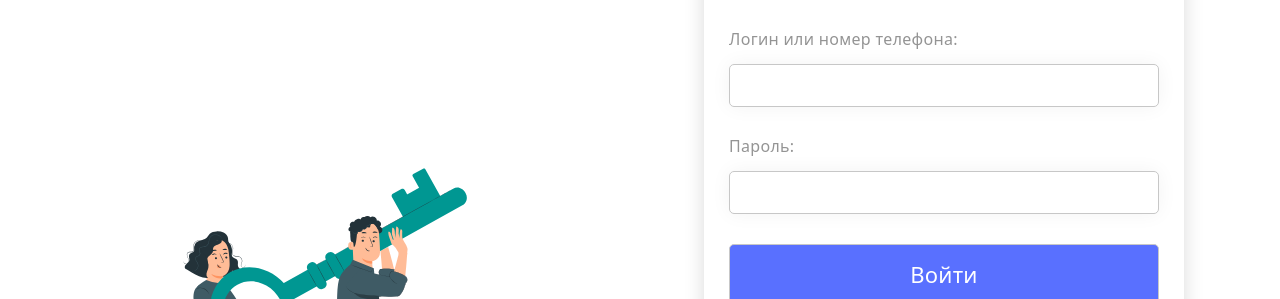
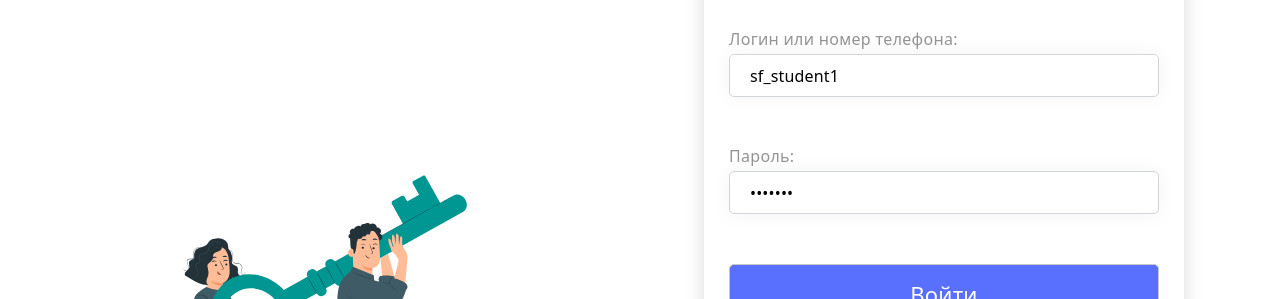
Before and after one commit to Type-Of-Null/Scan_React_Skillfactory, a React (Vite) app: page /auth in a window 1280 px wide. Shown: the part 222-521 px from the top of the page. Built offline with nearby package versions, Linux system fonts and the light colour scheme.

Commit message:
Login validation and token receipt

```diff
--- a/package.json
+++ b/package.json
@@ -11,9 +11,12 @@
   },
   "dependencies": {
     "@tailwindcss/vite": "^4.1.10",
+    "axios": "^1.11.0",
+    "mobx-react-lite": "^4.1.0",
     "react": "^19.1.0",
     "react-datepicker": "^8.4.0",
     "react-dom": "^19.1.0",
+    "react-hook-form": "^7.62.0",
     "react-responsive": "^10.0.1",
     "react-router-dom": "^7.6.3",
     "tailwindcss": "^4.1.10",
--- a/src/components/Auth/FormAuth.jsx
+++ b/src/components/Auth/FormAuth.jsx
@@ -1,17 +1,53 @@
-import { NavLink, Link } from "react-router-dom";
+import { NavLink, Link, useNavigate } from "react-router-dom";
 import lock from "../../assets/img/svg/Lock.svg";
 import google from "../../assets/img/svg/google.svg";
 import facebook from "../../assets/img/svg/facebook.svg";
 import yandex from "../../assets/img/svg/yandex.svg";
+import { observer } from "mobx-react-lite";
+import { useForm } from "react-hook-form";
+import { useAuthStore } from "../../stores";
+import { useEffect } from "react";
 
-export default function FormAuth() {
+const FormAuth = observer(() => {
+  const DEFAULT_VALUES = {
+    login: "sf_student1",
+    password: "4i2385j",
+  };
+  const authStore = useAuthStore();
+  const navigate = useNavigate();
+
+  // useEffect(() => {
+  //   store.userStore.token && navigate("/");
+  // });
+
+  const onSubmit = (data) => {
+    authStore.setLogin(data.login);
+    authStore.setPassword(data.password);
+    authStore.getToken();
+    console.log(data);
+    reset();
+  };
+
+  const {
+    register,
+    handleSubmit,
+    reset,
+    formState: { errors, isValid },
+  } = useForm({
+    mode: "onChange",
+    defaultValues: DEFAULT_VALUES,
+  });
+
   const inputStyle =
-    "my-[15px] h-[43px] rounded-[5px] border border-[#c7c7c7] px-5 text-base tracking-[0.01em] shadow-[0_0_20px_rgba(0,0,0,0.05)]";
+    "my-[5px] h-[43px] rounded-[5px] focus:border-blue-500 focus:outline-none border border-gray-300  px-5 text-base text-black tracking-[0.01em] shadow-[0_0_20px_rgba(0,0,0,0.05)]";
   const labelStyle =
     "relative mb-[15px] flex w-full flex-col text-[16px] leading-[19px] tracking-[0.02em] text-[#949494]";
 
   return (
-    <form className="relative col-start-2 row-start-1 row-end-3 mt-[10%] mr-[3%] mb-3 ml-[10%] flex flex-col items-center justify-between rounded-[10px] p-[25px] shadow-[0_0_20px_rgba(0,0,0,0.15)] md:max-w-3/4">
+    <form
+      onSubmit={handleSubmit(onSubmit)}
+      className="relative col-start-2 row-start-1 row-end-3 mt-[10%] mr-[3%] mb-3 ml-[10%] flex flex-col items-center justify-between rounded-[10px] p-[25px] shadow-[0_0_20px_rgba(0,0,0,0.15)] md:max-w-3/4"
+    >
       {/* Lock изображение */}
       <img
         src={lock}
@@ -50,18 +86,59 @@ export default function FormAuth() {
       </div>
 
       {/* Ввод логина и пароля */}
+      {/* Логин */}
       <label className={labelStyle}>
         Логин или номер телефона:
-        <input className={inputStyle} type="text" />
+        <input
+          className={`${inputStyle} ${errors?.login ? "border-red-500" : ""}`}
+          type="text"
+          {...register("login", {
+            required: "Введите корректные данные",
+            autoComplete: "username",
+            pattern: {
+              value: /^[\w-]+$/,
+            },
+          })}
+        />
+        <div className="min-h-[30px]">
+          {(errors.login || authStore.isAuthError) && (
+            <p className="mt-1 text-center text-sm text-red-500">
+              {errors.login?.message || "Неправильный логин или пароль"}
+            </p>
+          )}
+        </div>
       </label>
+
+      {/* Пароль */}
       <label className={labelStyle}>
         Пароль:
-        <input className={inputStyle} type="password" />
+        <input
+          className={`${inputStyle} ${errors?.password ? "border-red-500" : ""}`}
+          type="password"
+          {...register("password", {
+            required: "Неправильный пароль",
+            autoComplete: "current-password",
+            placeholder: "Пароль",
+          })}
+        />
+        <div className="min-h-[30px]">
+          {errors.password && (
+            <p className="mt-1 text-center text-sm text-red-500">
+              {errors.password.message}
+            </p>
+          )}
+        </div>
       </label>
 
       {/* Кнопка входа  */}
 
-      <button type="submit" className="default-text flex h-15 w-full cursor-pointer items-center justify-center rounded-[5px] border-[1px] border-[#C7C7C7] bg-[#5970FF] text-[22px] font-medium tracking-[0.01em] text-white">
+      <button
+        type="submit"
+        disabled={!isValid}
+        className={`${
+          !isValid ? "bg-[#a0acfa]" : "cursor-pointer bg-[#5970FF]"
+        } default-text flex h-15 w-full items-center justify-center rounded-[5px] border-[1px] border-[#C7C7C7] text-[22px] font-medium tracking-[0.01em] text-white transition-colors duration-500 ease-in-out`}
+      >
         Войти
       </button>
 
@@ -89,4 +166,6 @@ export default function FormAuth() {
       </div>
     </form>
   );
-}
+});
+
+export default FormAuth;
--- /dev/null
+++ b/src/stores/auth.store.js
@@ -0,0 +1,70 @@
+import axios from "axios";
+import { makeAutoObservable } from "mobx";
+
+const API = "https://gateway.scan-interfax.ru";
+
+class AuthStore {
+	token = "";
+	login = "";
+	password = "";
+	isAuthError = false;
+	isLoading = false;
+
+	constructor() {
+		makeAutoObservable(this);
+	}
+
+	setLogin = (login) => {
+		this.login = login;
+	};
+	setPassword = (password) => {
+		this.password = password;
+	};
+	setLoading = (bool) => {
+		this.isLoading = bool;
+	};
+	setAuthError = (bool) => {
+		this.isAuthError = bool;
+	};
+
+
+	setToken = (token) => {
+		axios.interceptors.request.use(config => {
+			config.headers["Authorization"] = `Bearer ${token}`;
+			return config;
+		});
+		this.token = token;
+	};
+
+	getToken = () => {
+		this.setLoading(true);
+		axios
+			.post(API + `/api/v1/account/login`, {
+				login: `${this.login}`,
+				password: `${this.password}`,
+			})
+			.then((response) => {
+				if (response.status === 200) {
+					this.setToken(response.data.accessToken);
+					localStorage.setItem("token", response.data.accessToken);
+					localStorage.setItem("login", this.login);
+					this.setLoading(false);
+					let currentDate = new Date();
+					let expire = currentDate.setDate(currentDate.getDate() + 2);
+					localStorage.setItem("expire", expire);
+					console.log('sdfsd')
+				}
+			})
+			.catch((err) => {
+				console.log(err);
+				this.setAuthError(true);
+				this.setLoading(false);
+				localStorage.setItem("token", "");
+				this.setLogin("");
+				this.setPassword("");
+			});
+	};
+	checkToken = () => { /* ... */ };
+}
+
+export default AuthStore;
--- /dev/null
+++ b/src/stores/index.js
@@ -0,0 +1,15 @@
+import { createContext, useContext } from "react";
+import AuthStore from "./auth.store";
+
+const rootStore = {
+  userStore: new AuthStore(),
+};
+
+// Создаём контекст с привязкой к rootStore
+const StoreContext = createContext(rootStore);
+
+// Хук для доступа к хранилищу
+export const useStore = () => useContext(StoreContext);
+// Хук для доступа к хранилищу для авторизации
+export const useAuthStore = () => useStore().userStore;
+export default rootStore;
```
Also changed, not shown: 1 other file (tests, documents, lock files or other folders).
